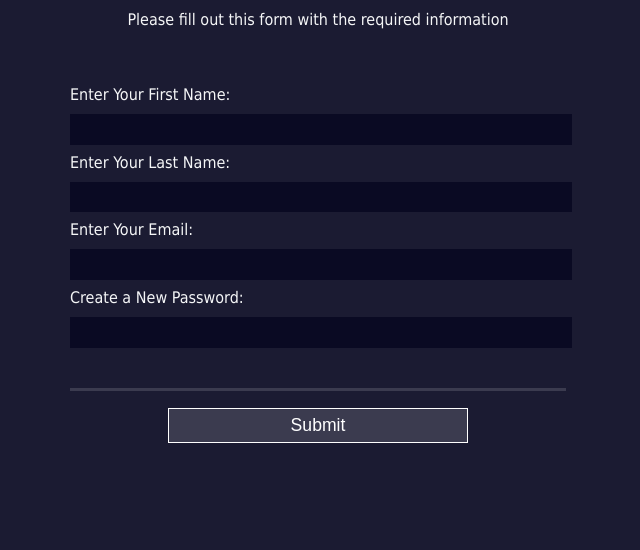
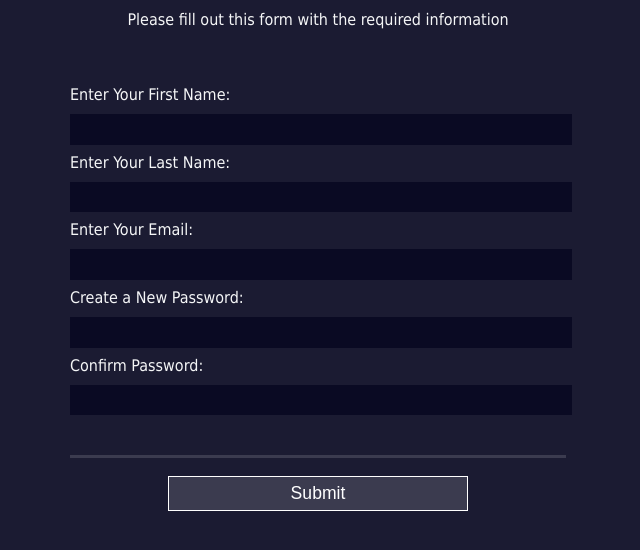
Before and after one commit to Jemeelah1/Registration-Form_WTF, a plain HTML site: page index.html in a window 1280 px wide. Shown: the part 92-642 px from the top of the page, without its empty margins (322-962 px from the left). Drawn offline with Linux system fonts and the light colour scheme.

Commit message:
Confirm password task

```diff
--- a/index.html
+++ b/index.html
@@ -31,6 +31,15 @@
               pattern="[a-z0-5]{8,}"
               required
           /></label>
+          <label for="new-password"
+            >Confirm Password:
+            <input
+              id="new-password"
+              name="new-password"
+              type="password"
+              pattern="[a-z0-5]{8,}"
+              required
+          /></label>
         </fieldset>
         <input type="submit" value="Submit" />
       </form>
```
